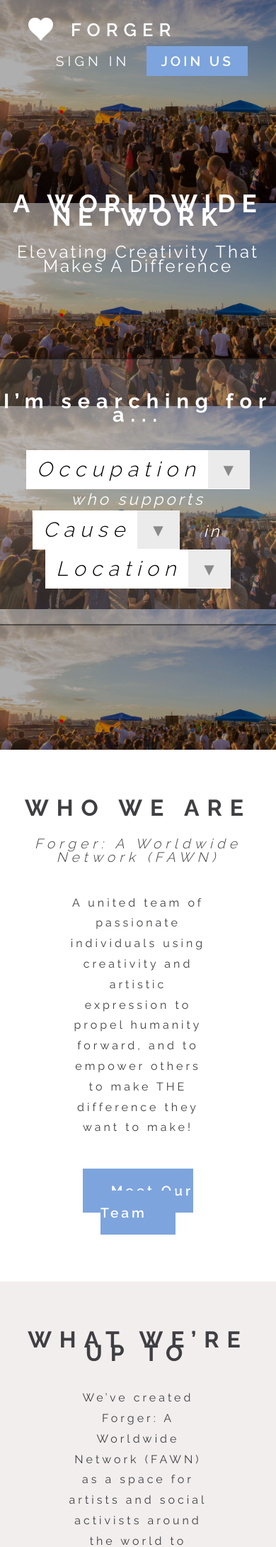
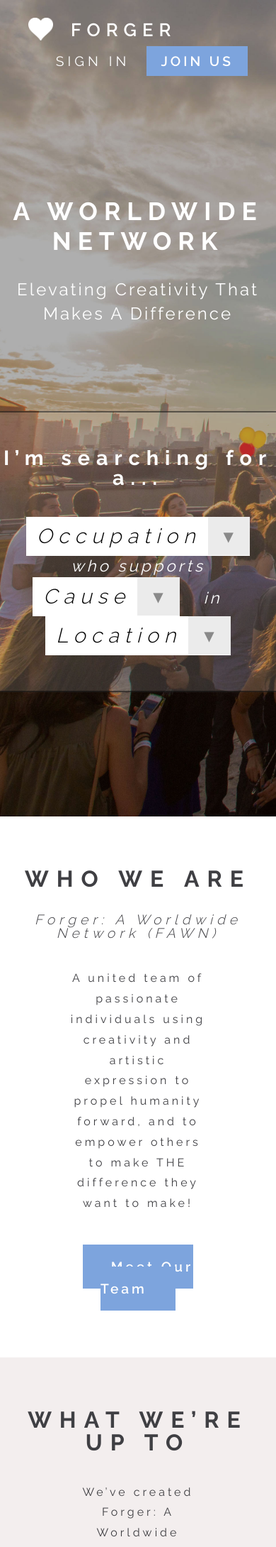
Before and after one commit to patientdev/fawn, a PHP site: page / in a window 390 px wide. Shown: the top 2179 px of the page at 71% size. Run offline with PHP 8.4, Linux system fonts and the light colour scheme; some libraries are stand-ins or nearby versions.

Commit message:
Initial mobile support.

```diff
--- a/css/fawn.css
+++ b/css/fawn.css
@@ -6,7 +6,7 @@ body {
 
 header {
 	background-image: url(/img/header-background.jpg);
-	background-size: 110%;	color: white;
+	background-size: cover;	color: white;
 	padding-bottom: 175px;
 	-webkit-transition: background-position 0s linear;
 	webkit-transform: translate3d(0, 0, 0);
@@ -83,11 +83,13 @@ h1 {
 	font-weight: 700;
 	font-size: 2.2em;
 	margin-bottom: 30px;
+	line-height: 1.2em;
 }
 
 h2 {
 	font-weight: 400;
 	letter-spacing: 3px;
+	line-height: 1.4em;
 }
 
 #search {
@@ -103,6 +105,7 @@ h2 {
 	letter-spacing: 9px;
 	font-size: 1.8em;
 	margin-top: 0; margin-bottom: 40px;
+	line-height: 1em;
 }
 
 #search select {
@@ -137,6 +140,7 @@ content {
 }
 
 content h3 {
+	line-height: 1em;
 	font-size: 2em;
 	text-transform: uppercase;
 	letter-spacing: 11px;
@@ -164,6 +168,7 @@ content a {
 	font-weight: 300;
 	letter-spacing: 6px;
 	font-style: italic;
+	line-height: 1em;
 }
 
 #what-were-up-to {
--- a/includes/header.php
+++ b/includes/header.php
@@ -6,8 +6,10 @@
 		<title>Forger: A Worldwide Network</title>
         <meta name="description" content="Elevating Creativity That Makes A Difference">
 
+        <meta name="viewport" content="width=device-width, initial-scale=1">
 		<link href='http://fonts.googleapis.com/css?family=Raleway:400,100,200,300,500,600,700,800,900' rel='stylesheet' type='text/css'>
 		<link rel="stylesheet" href="/css/fawn.css" media="screen">
+		<link rel="stylesheet" href="/css/mobile.css" media="only screen and (max-device-width: 568px)">
 
 		<?php if (isset($styles)) { echo "<style>$styles</style>"; } ?>
 
```
